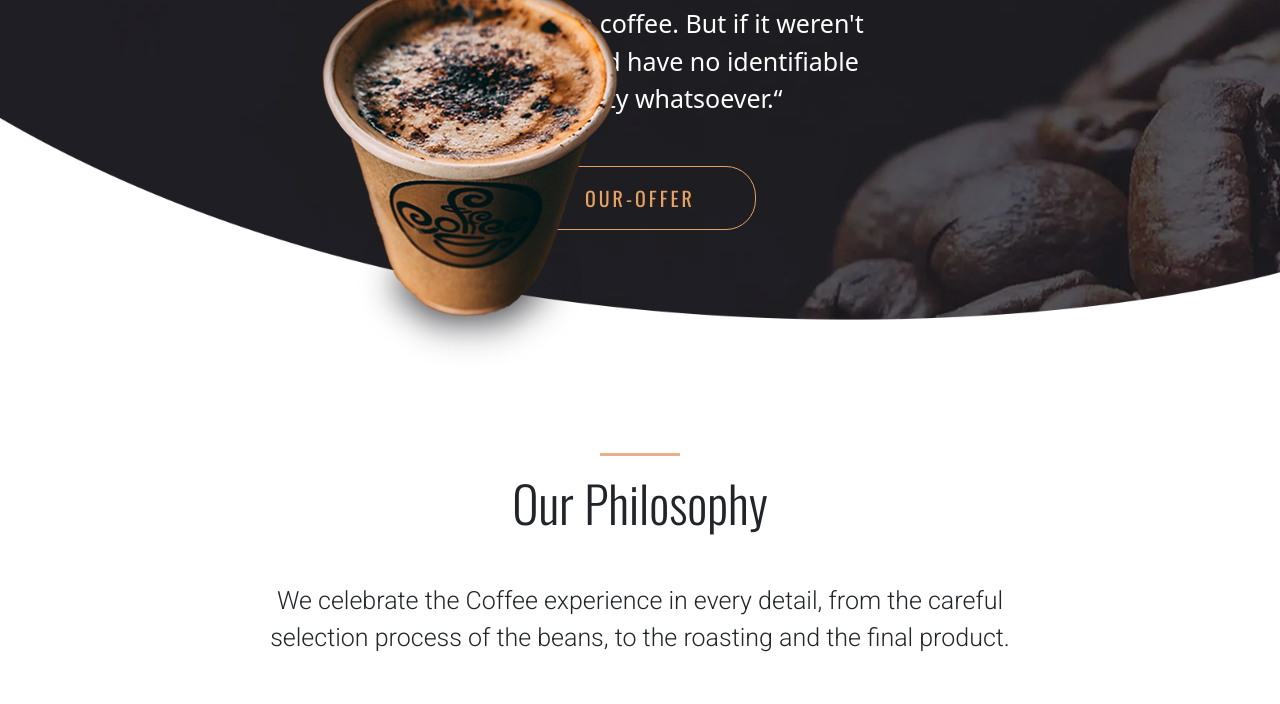
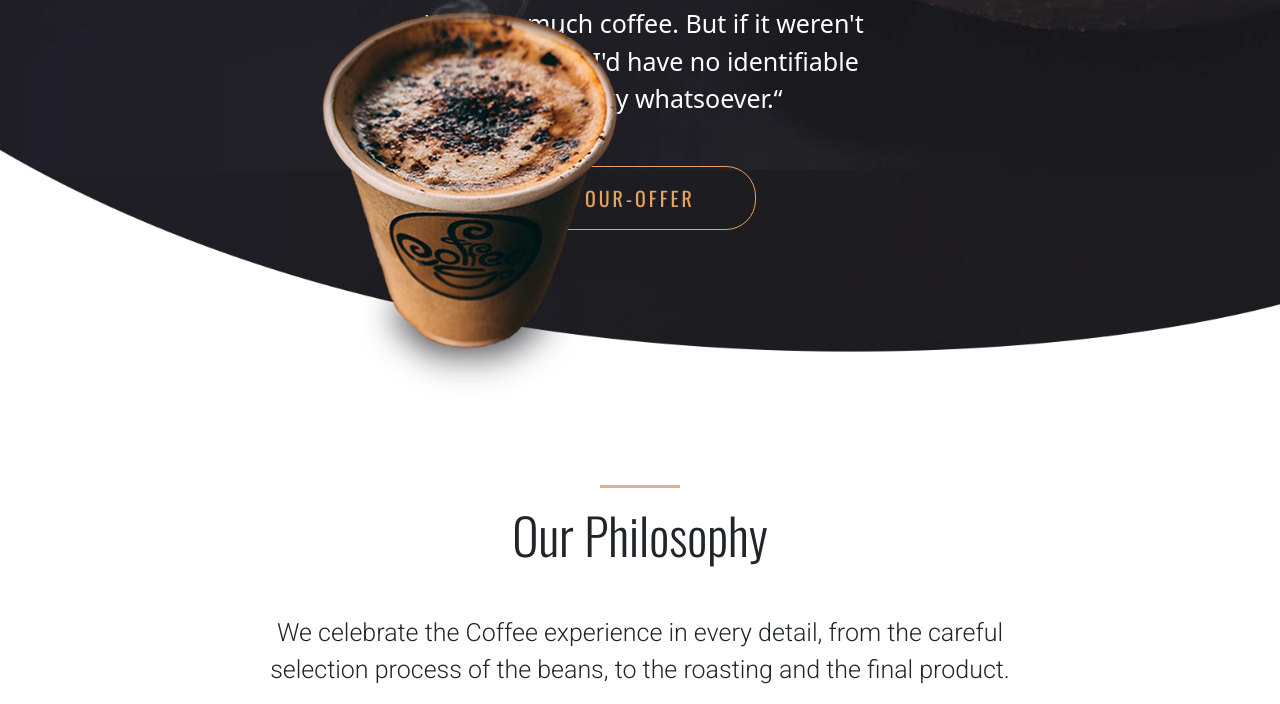
Before and after one commit to riyad-ahmed/The-Perfect-Coffee, a plain HTML site: page index.html in a window 1280 px wide. Shown: the part 411-1115 px from the top of the page. Drawn offline with nearby package versions, Linux system fonts and the light colour scheme.

Commit message:
back-fix

```diff
--- a/index.html
+++ b/index.html
@@ -46,11 +46,10 @@
             Start your Day with <br>
             a Perfect <span style="color: #e7a261 ;">Coffee</span>
           </h1>
-          <p class="slide-up slideup" style="font-size: 25px; color: #fff;">
+          <p class="slide-up " style="font-size: 25px; color: #fff;">
             „Way too much coffee. But if it weren't <br>
             for the coffee, I'd have no identifiable <br>
             personality whatsoever.“
-
           </p>
         </div>
         <div class="button">
--- a/script.js
+++ b/script.js
@@ -4,8 +4,8 @@ const parallax = document.getElementById
 window.addEventListener("scroll", function ()
 {
   let offset = window.pageYOffset;
-  parallax.style.backgroundPositionY = offset
-  * -0.5 + "px"
+  parallax.style.backgroundPositionY = (offset+600)
+  * -.5 + "px"
 })
 
 
@@ -44,6 +44,6 @@ const parallax2 = document.getElementById
 window.addEventListener("scroll", function ()
 {
   let offset = window.pageYOffset;
-  parallax2.style.backgroundPositionY = offset
-  * -.5 + "px"
+  parallax2.style.backgroundPositionY = (offset-5604)
+  * -.3 + "px"
 })
--- a/style.css
+++ b/style.css
@@ -20,8 +20,9 @@ h1{
 .main-hero-secton{
   background-image: url(./image/coffee_bg.jpg) !important;
   background-position: 0 0;
-  background-position: bottom;
+  background-position: top;
   height: 100%;
+  background-size: cover;
   background-attachment: fixed;
   position: relative;
   top: 0;
@@ -45,7 +46,7 @@ h1{
 
 
 .hero-content{
-  padding-bottom: 19rem;
+  padding-bottom: 21rem;
   /* respon */
 }
 
@@ -107,7 +108,7 @@ h1{
 .button{
   text-align: center;
   position: absolute;
-  bottom: 13rem;
+  bottom: 15rem;
   left: 50%;
   transform: translateX(-50%);
 }
@@ -316,6 +317,10 @@ h1{
   top: 0;
   width: 100%;
   z-index: -1;
+  background-position-x: center;
+  background-size: cover;
+  background-repeat: no-repeat;
+  background-origin: content-box;
 }
 
 .Croissants_contant{
```
